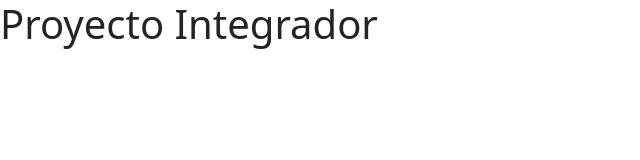
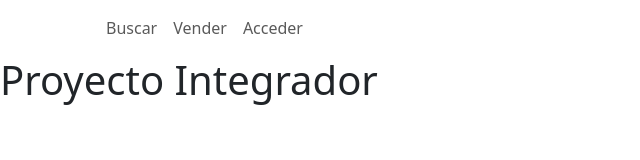
Before and after one commit to andyostos/Proyecto-Integrador-Tlacuaches-GCH36, a plain HTML site: page index.html in a window 1280 px wide. Shown: the whole page, without its empty margins (0-640 px from the left). Drawn offline with nearby package versions, Linux system fonts and the light colour scheme.

Commit message:
Navbar prototype

```diff
--- a/index.html
+++ b/index.html
@@ -7,7 +7,29 @@
     <link href="https://cdn.jsdelivr.net/npm/bootstrap@5.3.2/dist/css/bootstrap.min.css" rel="stylesheet" integrity="sha384-T3c6CoIi6uLrA9TneNEoa7RxnatzjcDSCmG1MXxSR1GAsXEV/Dwwykc2MPK8M2HN" crossorigin="anonymous">
 </head>
 <body>
-
+    <nav class="navbar navbar-expand-lg">
+        <div class="container">
+            <a class="navbar-brand" href="#">
+                <img src="" alt="" height="30">
+            </a>
+            <button class="navbar-toggler" data-bs-toggle ="collapse" data-bs-target="#menu">
+                <span class="navbar-toggler-icon"></span>
+            </button>
+            <div class="collapse navbar-collapse" id="menu">
+                <ul class="navbar-nav">
+                    <li class="nav-item">
+                        <a class="nav-link" href="#">Buscar</a>
+                    </li>
+                    <li class="nav-item">
+                        <a class="nav-link" href="#">Vender</a>
+                    </li>
+                    <li class="nav-item">
+                        <a class="nav-link" href="#">Acceder</a>
+                    </li>
+                </ul>
+            </div>
+        </div>
+    </nav>
     <h1>Proyecto Integrador</h1>
     <script src="https://cdn.jsdelivr.net/npm/bootstrap@5.3.2/dist/js/bootstrap.bundle.min.js" integrity="sha384-C6RzsynM9kWDrMNeT87bh95OGNyZPhcTNXj1NW7RuBCsyN/o0jlpcV8Qyq46cDfL" crossorigin="anonymous"></script>
 </body>
```
